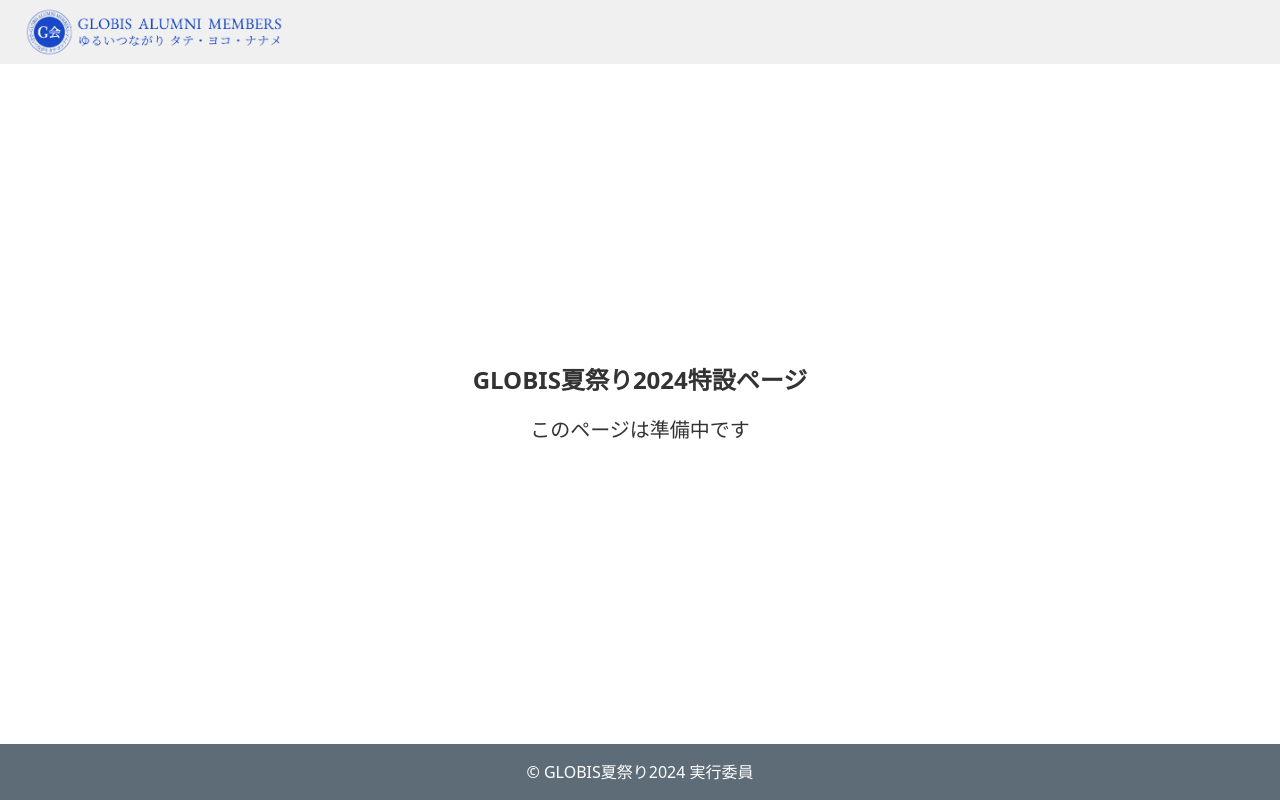
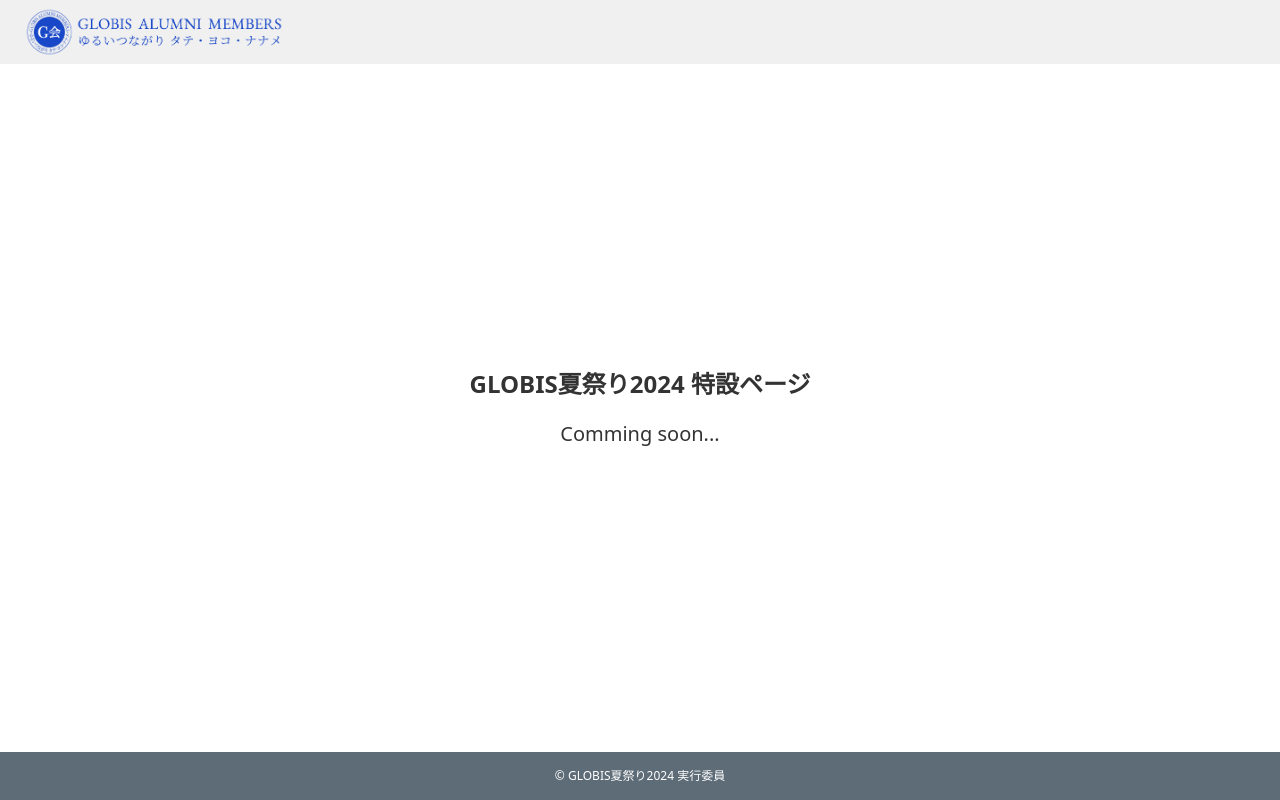
Before and after one commit to RYOTA-F/globis-summer-festival-2024, a Next.js app: page / in a window 1280 px wide. Built offline with nearby package versions, Linux system fonts and the light colour scheme.

Commit message:
:recycle: fontsize 調整

```diff
--- a/src/app/page.tsx
+++ b/src/app/page.tsx
@@ -2,12 +2,10 @@
 
 export default function Home() {
   return (
-    <main className="flex items-center justify-center h-[calc(100vh-120px)] text-t">
+    <main className="flex items-center justify-center h-[calc(100vh-112px)] text-t">
       <div className="justify-center">
-        <h1 className="text-2xl font-bold">{SITE.TITLE}特設ページ</h1>
-        <h2 className="flex justify-center mt-5 text-xl ">
-          このページは準備中です
-        </h2>
+        <h1 className="text-2xl font-bold">{SITE.TITLE} 特設ページ</h1>
+        <h2 className="flex justify-center mt-5 text-xl ">Comming soon...</h2>
       </div>
     </main>
   )
--- a/src/components/Footer/Footer.tsx
+++ b/src/components/Footer/Footer.tsx
@@ -8,7 +8,7 @@
       className="flex justify-center items-center bg-footer text-white py-4"
       aria-label={ARIA_LABEL}
     >
-      <p>&copy; {SITE.COPY}</p>
+      <p className="text-xs">&copy; {SITE.COPY}</p>
     </footer>
   )
 }
```
